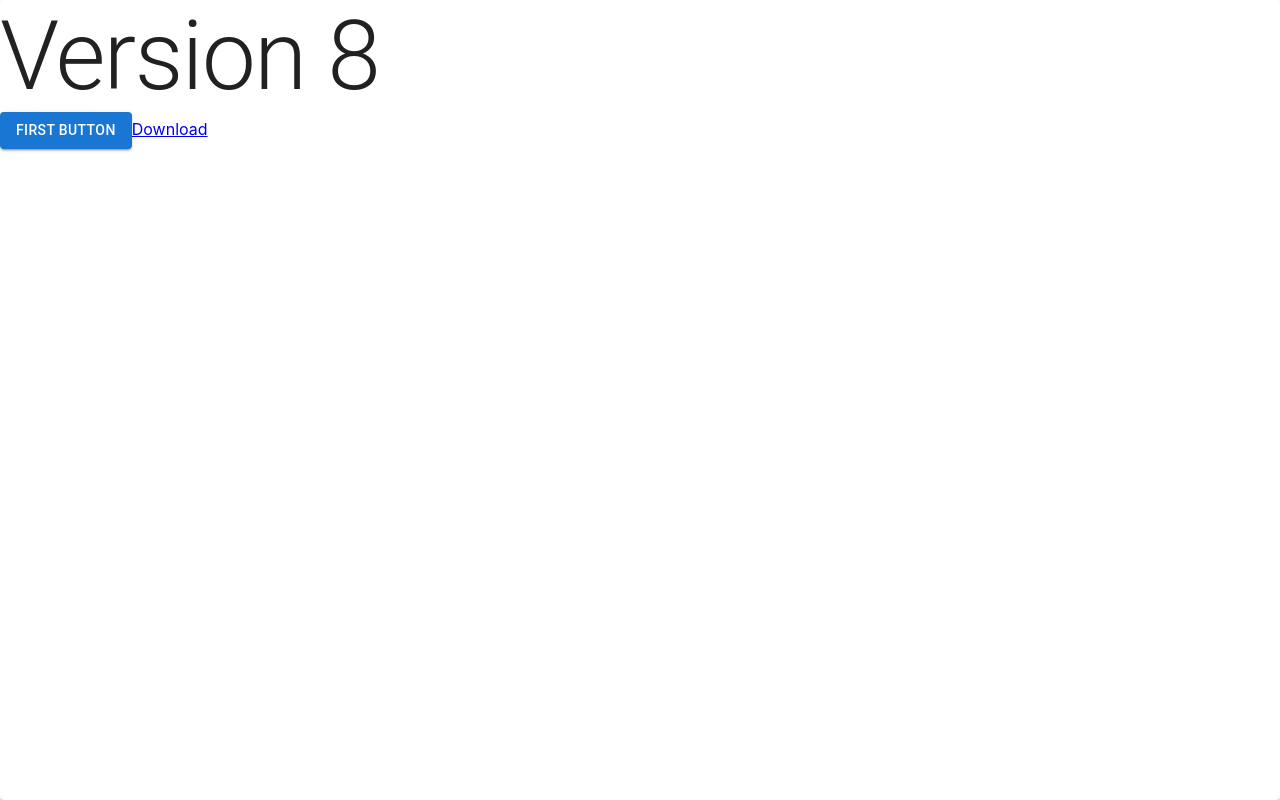
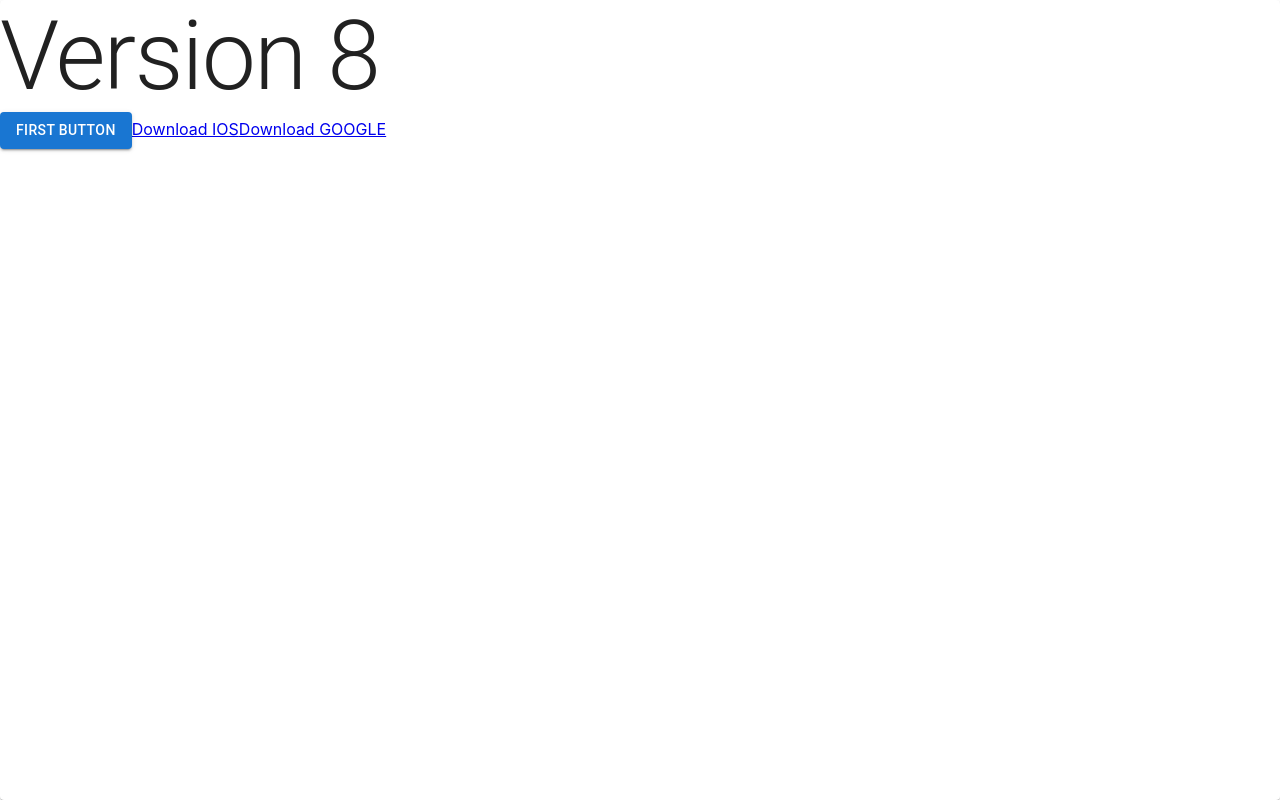
Before and after one commit to kryvkovr/dark-mode-typescript, a React (Create React App) app: page / in a window 1280 px wide. Built offline with nearby package versions, Linux system fonts and the light colour scheme.

Commit message:
add google button

```diff
--- a/src/App.tsx
+++ b/src/App.tsx
@@ -15,7 +15,8 @@ function App() {
       <Button variant="contained" color="primary">
         First button
       </Button>
-      <a href='https://apps.apple.com/app/capsigo/id1547746310'>Download</a>
+      <a href='https://apps.apple.com/app/capsigo/id1547746310'>Download IOS</a>
+      <a href='https://play.google.com/store/apps/details?id=ua.gov.diia.app'>Download GOOGLE</a>
 
       {/* <Button variant="contained" color="secondary">
         Second
```
